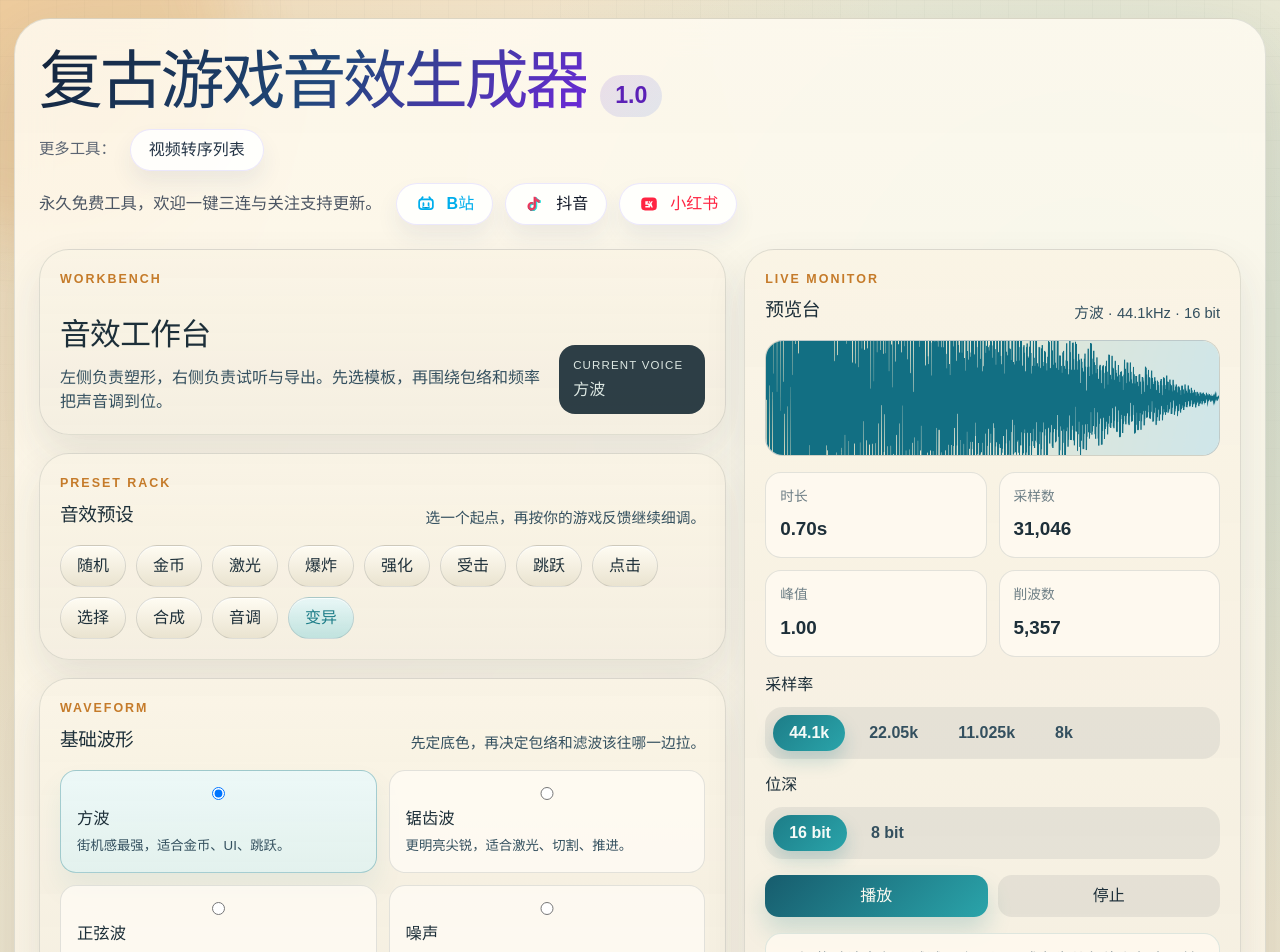
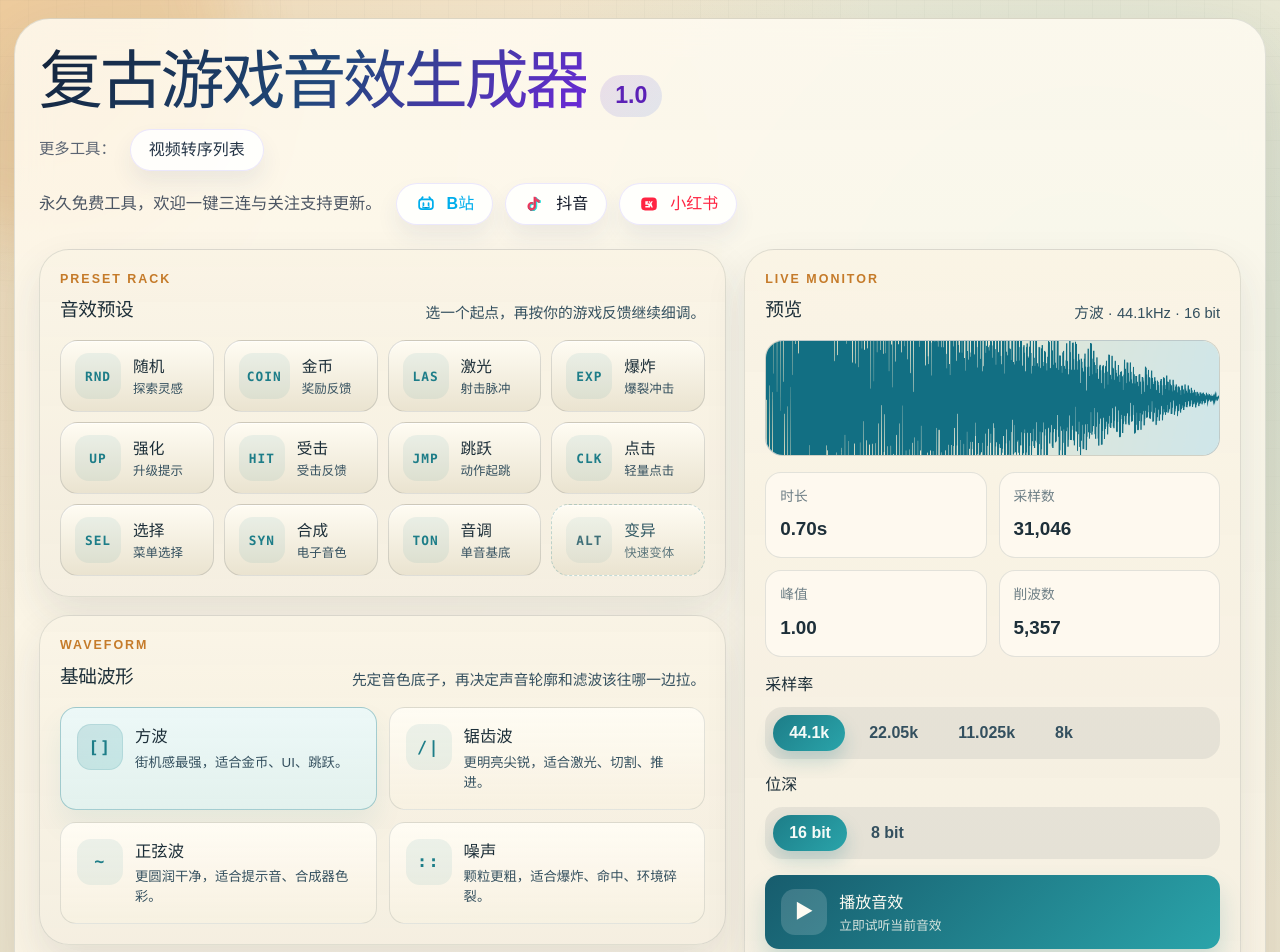
Before and after one commit to mowangblog/game-sfx-generator-web, a React (Vite) app: page / in a window 1280 px wide. Shown: the top 952 px of the page. Built offline with nearby package versions, Linux system fonts and the light colour scheme.

Commit message:
Refine sfx workbench interactions and layout

```diff
--- a/src/components/GameSfxGenerator.tsx
+++ b/src/components/GameSfxGenerator.tsx
@@ -26,11 +26,11 @@ const DEFAULT_EXPANDED_SECTIONS = {
   filter: false,
 } as const;
 
-const WAVEFORM_OPTIONS: Array<{ value: SfxWaveform; label: string; detail: string }> = [
-  { value: 'square', label: '方波', detail: '街机感最强，适合金币、UI、跳跃。' },
-  { value: 'sawtooth', label: '锯齿波', detail: '更明亮尖锐，适合激光、切割、推进。' },
-  { value: 'sine', label: '正弦波', detail: '更圆润干净，适合提示音、合成器色彩。' },
-  { value: 'noise', label: '噪声', detail: '颗粒更粗，适合爆炸、命中、环境碎裂。' },
+const WAVEFORM_OPTIONS: Array<{ value: SfxWaveform; label: string; detail: string; glyph: string }> = [
+  { value: 'square', label: '方波', detail: '街机感最强，适合金币、UI、跳跃。', glyph: '[]' },
+  { value: 'sawtooth', label: '锯齿波', detail: '更明亮尖锐，适合激光、切割、推进。', glyph: '/|' },
+  { value: 'sine', label: '正弦波', detail: '更圆润干净，适合提示音、合成器色彩。', glyph: '~' },
+  { value: 'noise', label: '噪声', detail: '颗粒更粗，适合爆炸、命中、环境碎裂。', glyph: '::' },
 ];
 
 const WAVEFORM_LABELS: Record<SfxWaveform, string> = {
@@ -55,6 +55,36 @@ const PRESET_LABELS: Record<SfxPresetId, string> = {
   mutate: '变异',
 };
 
+const PRESET_DETAILS: Record<SfxPresetId, string> = {
+  random: '探索灵感',
+  pickupCoin: '奖励反馈',
+  laserShoot: '射击脉冲',
+  explosion: '爆裂冲击',
+  powerup: '升级提示',
+  hitHurt: '受击反馈',
+  jump: '动作起跳',
+  click: '轻量点击',
+  blipSelect: '菜单选择',
+  synth: '电子音色',
+  tone: '单音基底',
+  mutate: '快速变体',
+};
+
+const PRESET_GLYPHS: Record<SfxPresetId, string> = {
+  random: 'RND',
+  pickupCoin: 'COIN',
+  laserShoot: 'LAS',
+  explosion: 'EXP',
+  powerup: 'UP',
+  hitHurt: 'HIT',
+  jump: 'JMP',
+  click: 'CLK',
+  blipSelect: 'SEL',
+  synth: 'SYN',
+  tone: 'TON',
+  mutate: 'ALT',
+};
+
 type SliderConfig = {
   key: keyof SfxParams;
   label: string;
@@ -77,8 +107,8 @@ type ControlSection = {
 const CONTROL_SECTIONS: ControlSection[] = [
   {
     id: 'envelope',
-    title: '包络',
-    description: '控制起音、保持、冲击和衰减，先把节奏感调舒服。',
+    title: '声音轮廓',
+    description: '控制起音、保持、冲击和衰减，先把声音的节奏和收尾调舒服。',
     fields: [
       { key: 'attack', label: '起音', hint: '数值越高，声音开头越柔和。', min: 0, max: 1 },
       { key: 'sustain', label: '保持', hint: '决定声音主体持续多久。', min: 0, max: 1 },
@@ -259,6 +289,7 @@ export default function GameSfxGenerator() {
   const [params, setParams] = useState<SfxParams>(DEFAULT_SFX_PARAMS);
   const [sampleRate, setSampleRate] = useState<SfxSampleRate>(44100);
   const [bitDepth, setBitDepth] = useState<SfxBitDepth>(16);
+  const [activePreset, setActivePreset] = useState<SfxPresetId | null>(null);
   const [serialized, setSerialized] = useState(() => serializeSfxParams(DEFAULT_SFX_PARAMS));
   const [status, setStatus] = useState('已加载默认音色。试试一个预设，或者先从包络和频率开始塑形。');
   const [isPlaying, setIsPlaying] = useState(false);
@@ -310,6 +341,7 @@ export default function GameSfxGenerator() {
 
   const handlePreset = (preset: SfxPresetId): void => {
     commitParams((current) => createSfxPreset(preset, current));
+    setActivePreset(preset);
     setStatus(`已生成「${PRESET_LABELS[preset]}」风格音效。`);
   };
 
@@ -354,16 +386,6 @@ export default function GameSfxGenerator() {
     }
   };
 
-  const handleStop = (): void => {
-    try {
-      sourceRef.current?.stop();
-    } catch {}
-
-    sourceRef.current = null;
-    setIsPlaying(false);
-    setStatus('已停止播放。');
-  };
-
   const handleCopyJson = async (): Promise<void> => {
     try {
       if (!navigator.clipboard) {
@@ -391,25 +413,9 @@ export default function GameSfxGenerator() {
   };
 
   return (
-    <section className="workbench-card" aria-labelledby="generator-title">
+    <section className="workbench-card" aria-label="音效工作台">
       <div className="workbench-layout">
         <div className="editor-column">
-          <header className="console-surface workbench-intro">
-            <p className="section-kicker">Workbench</p>
-            <div className="workbench-intro__row">
-              <div>
-                <h2 id="generator-title">音效工作台</h2>
-                <p className="workbench-intro__subtitle">
-                  左侧负责塑形，右侧负责试听与导出。先选模板，再围绕包络和频率把声音调到位。
-                </p>
-              </div>
-              <div className="console-readout">
-                <span>Current Voice</span>
-                <strong>{WAVEFORM_LABELS[params.waveform]}</strong>
-              </div>
-            </div>
-          </header>
-
           <section className="console-surface preset-rack" aria-labelledby="preset-strip-title">
             <div className="panel-head">
               <div>
@@ -423,11 +429,16 @@ export default function GameSfxGenerator() {
               {SFX_PRESET_ORDER.map((preset) => (
                 <button
                   key={preset}
-                  className={`preset-button ${preset === 'mutate' ? 'preset-button--accent' : ''}`}
+                  className={`preset-button ${preset === 'mutate' ? 'preset-button--mutate' : ''} ${activePreset === preset ? 'is-active' : ''}`}
                   type="button"
+                  aria-pressed={activePreset === preset}
                   onClick={() => handlePreset(preset)}
                 >
-                  {PRESET_LABELS[preset]}
+                  <span className="preset-button__glyph" aria-hidden="true">{PRESET_GLYPHS[preset]}</span>
+                  <span className="preset-button__copy">
+                    <span className="preset-button__label">{PRESET_LABELS[preset]}</span>
+                    <small>{PRESET_DETAILS[preset]}</small>
+                  </span>
                 </button>
               ))}
             </div>
@@ -439,7 +450,7 @@ export default function GameSfxGenerator() {
                 <p className="section-kicker">Waveform</p>
                 <h3 id="waveform-panel-title">基础波形</h3>
               </div>
-              <span>先定底色，再决定包络和滤波该往哪一边拉。</span>
+              <span>先定音色底子，再决定声音轮廓和滤波该往哪一边拉。</span>
             </div>
 
             <div className="waveform-grid">
@@ -454,8 +465,11 @@ export default function GameSfxGenerator() {
                     name="sfx-waveform"
                     onChange={() => updateParam('waveform', option.value)}
                   />
-                  <span className="mode-pill__label">{option.label}</span>
-                  <small>{option.detail}</small>
+                  <div className="mode-pill__badge" aria-hidden="true">{option.glyph}</div>
+                  <div className="mode-pill__copy">
+                    <span className="mode-pill__label">{option.label}</span>
+                    <small>{option.detail}</small>
+                  </div>
                 </label>
               ))}
             </div>
@@ -514,7 +528,7 @@ export default function GameSfxGenerator() {
             <div className="panel-head preview-dock__head">
               <div>
                 <p className="section-kicker">Live Monitor</p>
-                <h3 id="preview-title">预览台</h3>
+                <h3 id="preview-title">预览</h3>
               </div>
               <span className="preview-dock__meta">
                 {WAVEFORM_LABELS[params.waveform]} · {sampleRate / 1000}kHz · {bitDepth} bit
@@ -579,11 +593,17 @@ export default function GameSfxGenerator() {
             </div>
 
             <div className="monitor-actions">
-              <button className="primary-button" type="button" onClick={() => { void handlePlay(); }}>
-                {isPlaying ? '重新播放' : '播放'}
-              </button>
-              <button className="ghost-button" type="button" onClick={handleStop}>
-                停止
+              <button
+                className="primary-button play-button"
+                type="button"
+                aria-label={isPlaying ? '重新播放音效' : '播放音效'}
+                onClick={() => { void handlePlay(); }}
+              >
+                <span className="play-button__icon" aria-hidden="true">{isPlaying ? '↻' : '▶'}</span>
+                <span className="play-button__copy">
+                  <span className="play-button__label">{isPlaying ? '重新播放' : '播放音效'}</span>
+                  <small>{isPlaying ? '从头试听当前音效' : '立即试听当前音效'}</small>
+                </span>
               </button>
             </div>
 
@@ -604,7 +624,6 @@ export default function GameSfxGenerator() {
             <div className="option-card option-card--monitor">
               <span>预计导出体积</span>
               <strong>{formatBytes(rendered.stats.estimatedByteSize)}</strong>
-              <small>本地生成的单声道 WAV 文件，不经过任何服务器。</small>
             </div>
 
             <div className="export-actions">
--- a/src/styles.css
+++ b/src/styles.css
@@ -375,8 +375,8 @@ textarea,
 }
 
 .preset-strip {
-  display: flex;
-  flex-wrap: wrap;
+  display: grid;
+  grid-template-columns: repeat(4, minmax(0, 1fr));
   gap: 10px;
 }
 
@@ -396,21 +396,89 @@ textarea,
 }
 
 .preset-button {
-  min-height: 42px;
-  padding: 0 16px;
-  border-radius: 999px;
+  display: grid;
+  grid-template-columns: auto minmax(0, 1fr);
+  align-items: center;
+  gap: 12px;
+  min-height: 72px;
+  padding: 12px 14px;
+  border-radius: 18px;
   border: 1px solid rgba(29, 47, 57, 0.14);
   background:
     linear-gradient(180deg, rgba(255, 252, 243, 0.96), rgba(233, 226, 207, 0.96));
   color: var(--ink-strong);
   font-weight: 700;
   box-shadow: inset 0 1px 0 rgba(255, 255, 255, 0.7);
+  text-align: left;
 }
 
-.preset-button--accent {
-  background:
-    linear-gradient(180deg, rgba(232, 247, 246, 0.98), rgba(190, 225, 222, 0.96));
+.preset-button--mutate {
+  border-style: dashed;
+  border-color: rgba(29, 125, 136, 0.26);
+}
+
+.preset-button__glyph {
+  display: inline-flex;
+  align-items: center;
+  justify-content: center;
+  min-width: 46px;
+  height: 46px;
+  padding: 0 8px;
+  border-radius: 14px;
+  background: rgba(29, 125, 136, 0.08);
   color: var(--accent-teal);
+  font-family: "Cascadia Mono", "Consolas", monospace;
+  font-size: 0.8rem;
+  font-weight: 700;
+  letter-spacing: 0.08em;
+}
+
+.preset-button__copy {
+  display: grid;
+  gap: 2px;
+  min-width: 0;
+}
+
+.preset-button__label {
+  color: var(--ink-strong);
+  font-weight: 800;
+  font-size: 0.98rem;
+}
+
+.preset-button__copy small {
+  color: var(--ink-base);
+  font-size: 0.78rem;
+  line-height: 1.35;
+}
+
+.preset-button.is-active {
+  border-color: rgba(29, 125, 136, 0.34);
+  background: linear-gradient(180deg, rgba(236, 248, 247, 0.98), rgba(223, 239, 237, 0.96));
+  box-shadow:
+    inset 0 1px 0 rgba(255, 255, 255, 0.8),
+    0 14px 24px rgba(29, 125, 136, 0.12);
+}
+
+.preset-button.is-active .preset-button__glyph {
+  background: linear-gradient(135deg, rgba(29, 125, 136, 0.16), rgba(42, 164, 170, 0.18));
+  box-shadow: inset 0 0 0 1px rgba(29, 125, 136, 0.12);
+}
+
+.preset-button.is-active .preset-button__label {
+  color: #164b5a;
+}
+
+.preset-button--mutate .preset-button__glyph {
+  background: rgba(29, 125, 136, 0.06);
+  color: #3f6f78;
+}
+
+.preset-button--mutate .preset-button__label {
+  color: #325964;
+}
+
+.preset-button--mutate .preset-button__copy small {
+  color: #5d777d;
 }
 
 .waveform-grid {
@@ -420,22 +488,51 @@ textarea,
 }
 
 .mode-pill {
+  position: relative;
   display: grid;
-  gap: 6px;
-  align-content: start;
+  grid-template-columns: auto minmax(0, 1fr);
+  gap: 12px;
+  align-items: start;
   padding: 16px;
   border-radius: var(--radius-md);
   border: 1px solid var(--line-soft);
-  background: rgba(255, 252, 244, 0.82);
+  background:
+    linear-gradient(180deg, rgba(255, 252, 244, 0.96), rgba(247, 241, 225, 0.92));
   transition:
     transform 160ms ease,
     border-color 160ms ease,
     box-shadow 160ms ease;
   cursor: pointer;
+  overflow: hidden;
 }
 
 .mode-pill input {
+  position: absolute;
+  opacity: 0;
+  inset: 0;
   margin: 0;
+  cursor: pointer;
+}
+
+.mode-pill__badge {
+  display: inline-flex;
+  align-items: center;
+  justify-content: center;
+  min-width: 46px;
+  height: 46px;
+  padding: 0 10px;
+  border-radius: 14px;
+  background: rgba(29, 125, 136, 0.08);
+  color: var(--accent-teal);
+  font-family: "Cascadia Mono", "Consolas", monospace;
+  font-size: 1.05rem;
+  font-weight: 700;
+  letter-spacing: 0.08em;
+}
+
+.mode-pill__copy {
+  display: grid;
+  gap: 4px;
 }
 
 .mode-pill__label {
@@ -452,6 +549,11 @@ textarea,
   border-color: rgba(29, 125, 136, 0.34);
   background: linear-gradient(180deg, rgba(236, 248, 247, 0.98), rgba(226, 241, 238, 0.96));
   box-shadow: 0 16px 28px rgba(29, 125, 136, 0.08);
+}
+
+.mode-pill.is-active .mode-pill__badge {
+  background: linear-gradient(135deg, rgba(29, 125, 136, 0.16), rgba(42, 164, 170, 0.18));
+  box-shadow: inset 0 0 0 1px rgba(29, 125, 136, 0.12);
 }
 
 .section-stack {
@@ -619,13 +721,51 @@ textarea,
 }
 
 .monitor-actions {
-  grid-template-columns: repeat(2, minmax(0, 1fr));
+  grid-template-columns: 1fr;
 }
 
 .primary-button {
   color: #fefbf2;
   background: linear-gradient(135deg, #175c6d 0%, #2aa4aa 100%);
   box-shadow: 0 14px 24px rgba(29, 125, 136, 0.2);
+}
+
+.play-button {
+  display: grid;
+  grid-template-columns: auto minmax(0, 1fr);
+  align-items: center;
+  gap: 12px;
+  min-height: 72px;
+  padding: 14px 16px;
+  text-align: left;
+}
+
+.play-button__icon {
+  display: inline-flex;
+  align-items: center;
+  justify-content: center;
+  width: 46px;
+  height: 46px;
+  border-radius: 14px;
+  background: rgba(255, 255, 255, 0.16);
+  font-size: 1.2rem;
+  font-weight: 700;
+}
+
+.play-button__copy {
+  display: grid;
+  gap: 2px;
+}
+
+.play-button__label {
+  font-size: 1rem;
+  font-weight: 800;
+}
+
+.play-button__copy small {
+  color: rgba(254, 251, 242, 0.82);
+  font-size: 0.8rem;
+  line-height: 1.35;
 }
 
 .secondary-button {
@@ -671,7 +811,6 @@ textarea,
 }
 
 .option-card--monitor {
-  min-height: 120px;
   align-content: start;
 }
 
@@ -742,6 +881,10 @@ textarea,
   .preview-column {
     order: -1;
   }
+
+  .preset-strip {
+    grid-template-columns: repeat(3, minmax(0, 1fr));
+  }
 }
 
 @media (max-width: 699px) {
@@ -772,9 +915,7 @@ textarea,
   }
 
   .preset-strip {
-    flex-wrap: nowrap;
-    overflow-x: auto;
-    padding-bottom: 4px;
+    grid-template-columns: 1fr;
   }
 
   .preset-button,
```
Also changed, not shown: 1 other file (tests, documents, lock files or other folders).
